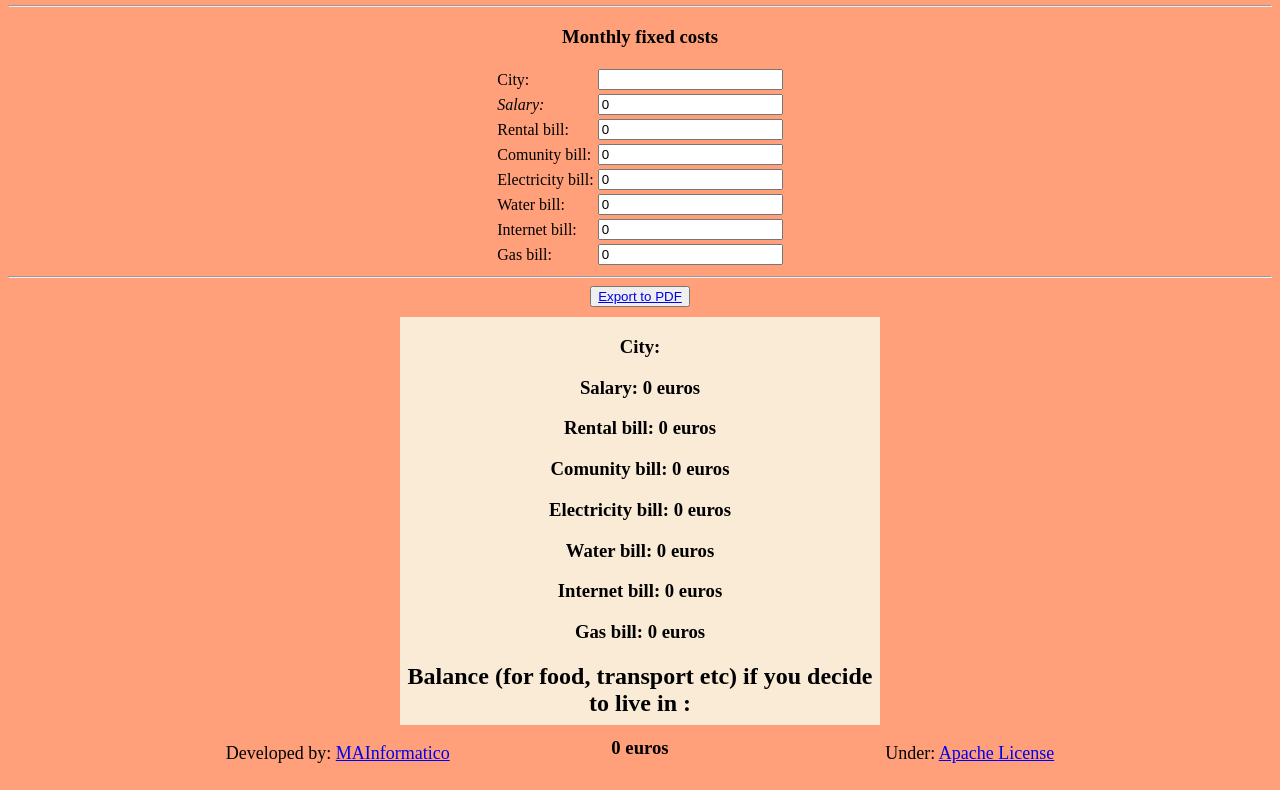
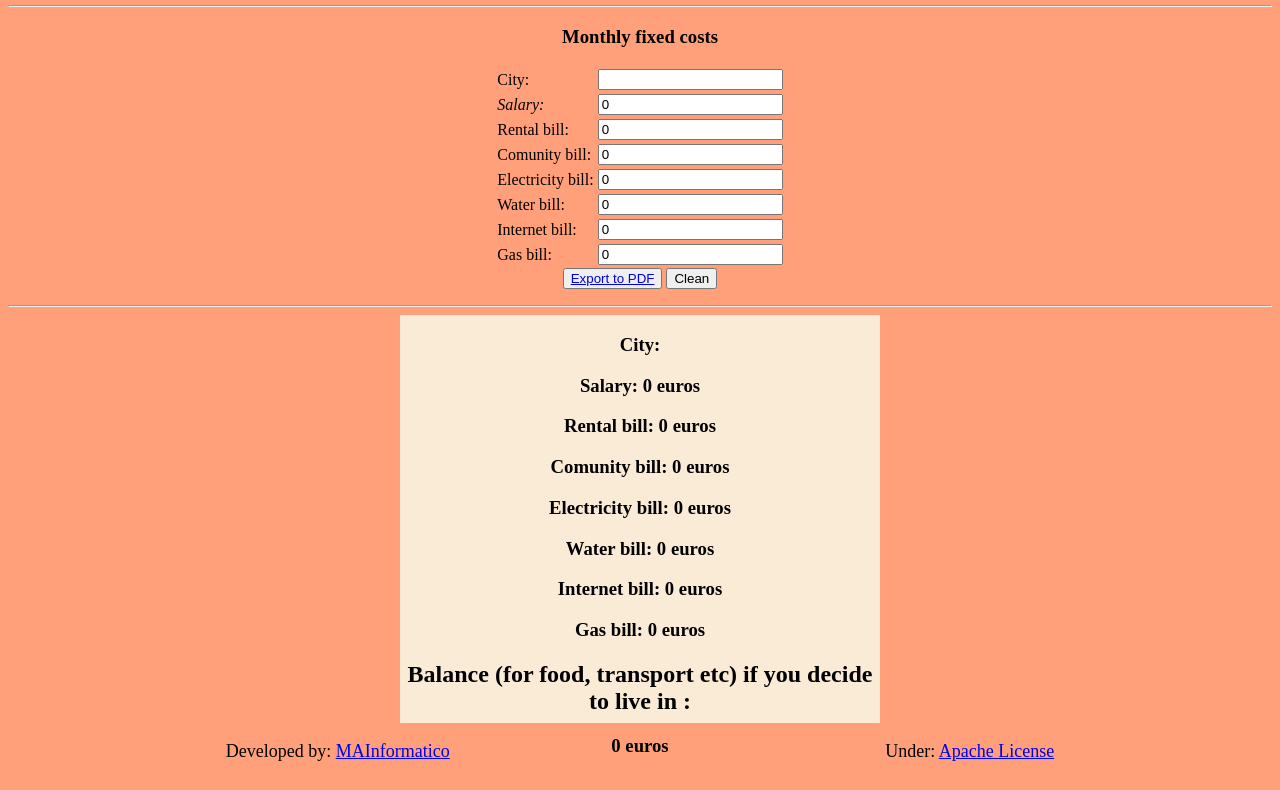
Before and after one commit to MAInformatico/MonthEndNodejs, a plain HTML site: page index.html in a window 1280 px wide. Shown: the part 78-868 px from the top of the page. Drawn offline with nearby package versions, Linux system fonts and the light colour scheme.

Commit message:
adding cleaning button to form

```diff
--- a/index.html
+++ b/index.html
@@ -27,6 +27,7 @@
 	<div id="data" ng-app="calculate" ng-controller="ctrl"  align="center">
 		<hr>
 		<div id="table">
+		<form>
 		<label><h3>Monthly fixed costs</h3></label>
 		<table>
 			<tr><td><label id="City">City:</label></td><td><input type="text" ng-model="city"></td></tr>
@@ -38,11 +39,13 @@
 			<tr><td><label id="Internet">Internet bill:</label></td><td><input type="number" ng-model="intb"></td></tr>
 			<tr><td><label id="Gas">Gas bill:</label></td><td><input type="number" ng-model="gasb"></td></tr>
 		</table>
+		<div id="button">
+			<button type="button"><a href="javascript:printPDF()">Export to PDF</a></button>
+			<input type="reset" value="Clean" />
+		</div>
+		</form>
 		</div>
 		<hr>
-		<div id="button">
-			<button type="button"><a href="javascript:printPDF()">Export to PDF</a></button>
-		</div>
 			<div id="print">
 				<div id="Balance" ng-style="balance">
 					<h3>City: {{city}}</h3>
```
